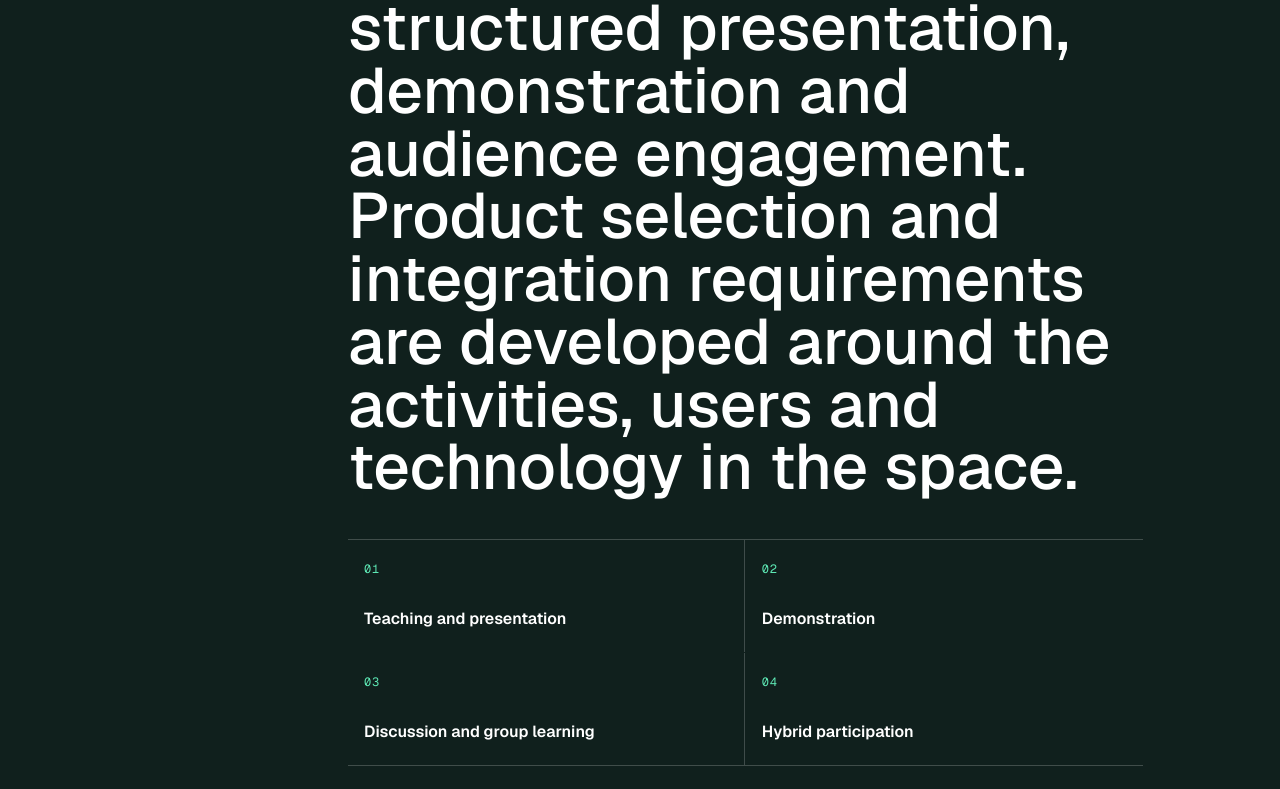
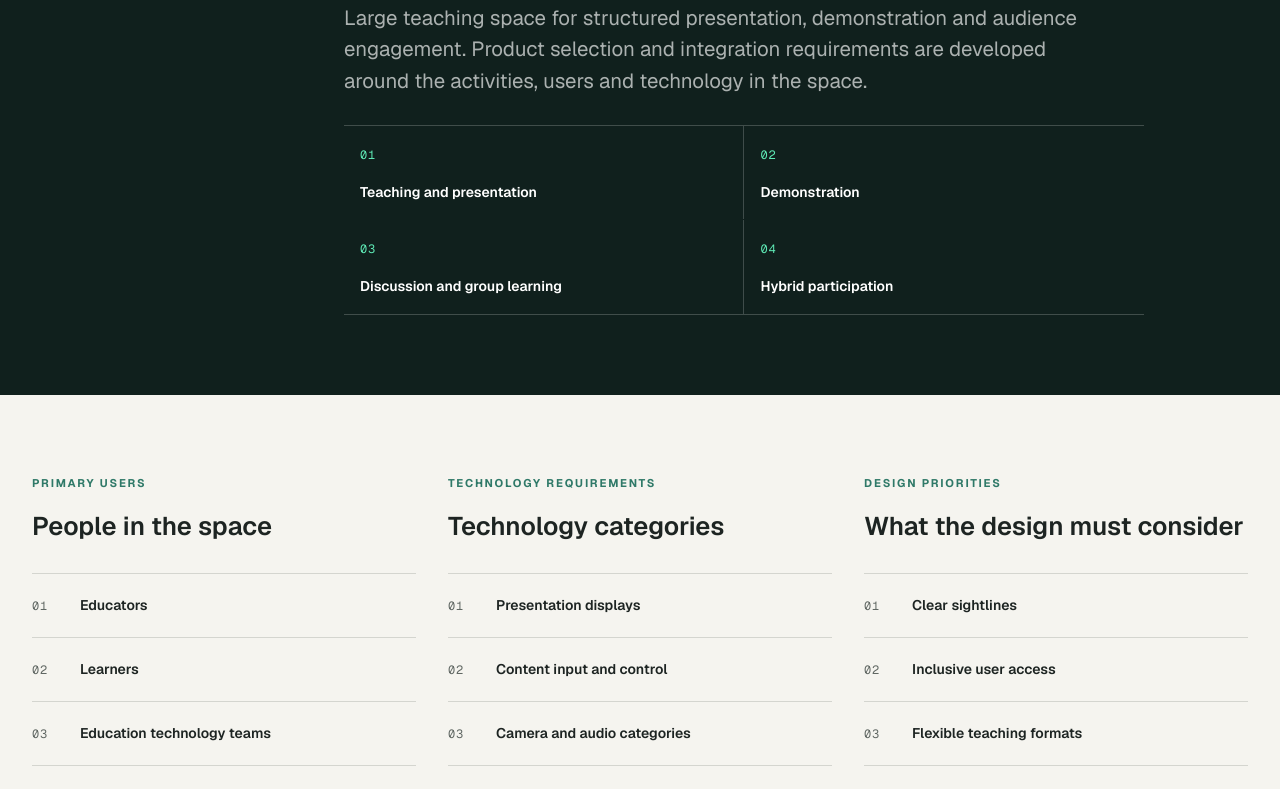
Before and after one commit to rohitsahu786k-dev/tevora, a Next.js app: page /spaces/lecture-theatre in a window 1280 px wide. Shown: the part 1006-1795 px from the top of the page. Built offline with nearby package versions, Linux system fonts and the light colour scheme; no server answers.

Commit message:
Compact space activity intro

```diff
--- a/src/app/spaces/[slug]/page.tsx
+++ b/src/app/spaces/[slug]/page.tsx
@@ -170,22 +170,29 @@ export default async function SpacePage({
       </section>
       <Section tone="dark">
         <Container>
-          <div className="grid gap-12 md:grid-cols-12">
+          <div className="grid gap-8 md:grid-cols-12">
             <div className="md:col-span-3">
               <Eyebrow className="text-emerald-300">What happens here</Eyebrow>
             </div>
             <div className="md:col-span-8">
-              <h2 className="type-section">{space.description}</h2>
-              <ul className="mt-10 grid gap-px border-y border-white/20 sm:grid-cols-2">
+              <h2 className="type-h2 max-w-3xl">
+                Room activity and planning focus
+              </h2>
+              <p className="type-body-lg mt-5 max-w-3xl text-white/65">
+                {space.description}
+              </p>
+              <ul className="mt-7 grid gap-px border-y border-white/20 sm:grid-cols-2">
                 {space.activities.map((activity, index) => (
                   <li
                     key={activity}
-                    className="min-h-28 border-white/20 p-4 sm:odd:border-r"
+                    className="min-h-20 border-white/20 p-4 sm:odd:border-r"
                   >
                     <span className="type-model text-emerald-300">
                       0{index + 1}
                     </span>
-                    <p className="type-h5 mt-7">{activity}</p>
+                    <p className="type-body-sm mt-4 font-semibold text-white">
+                      {activity}
+                    </p>
                   </li>
                 ))}
               </ul>
```
